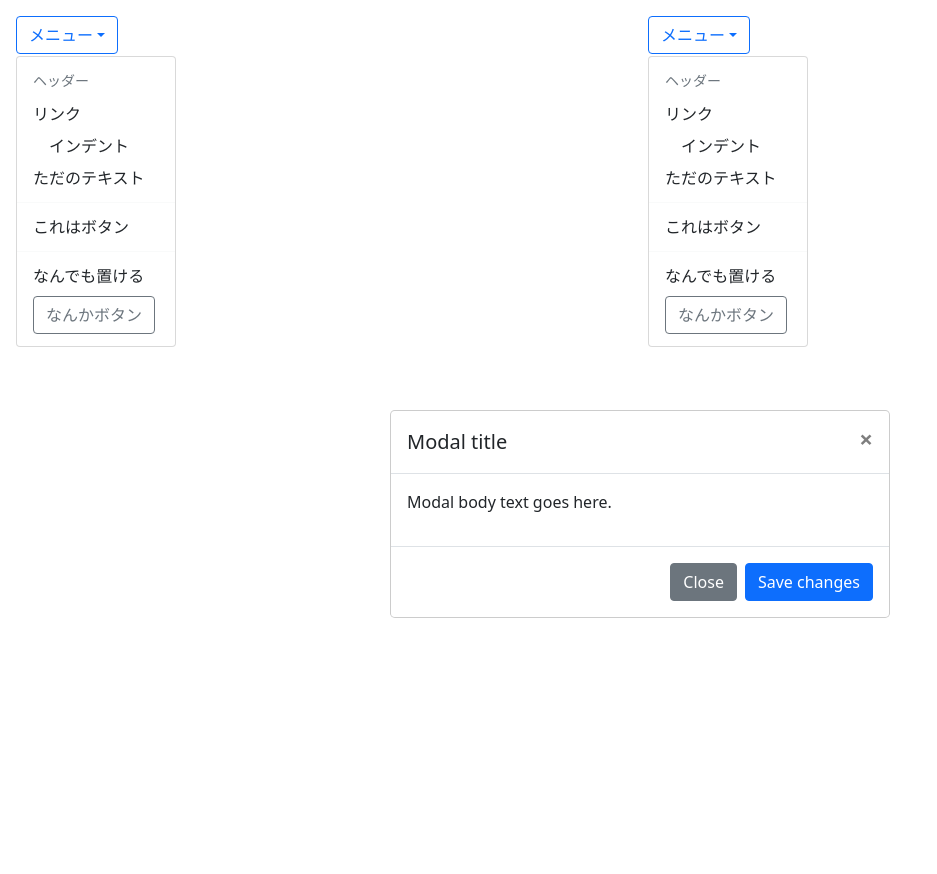
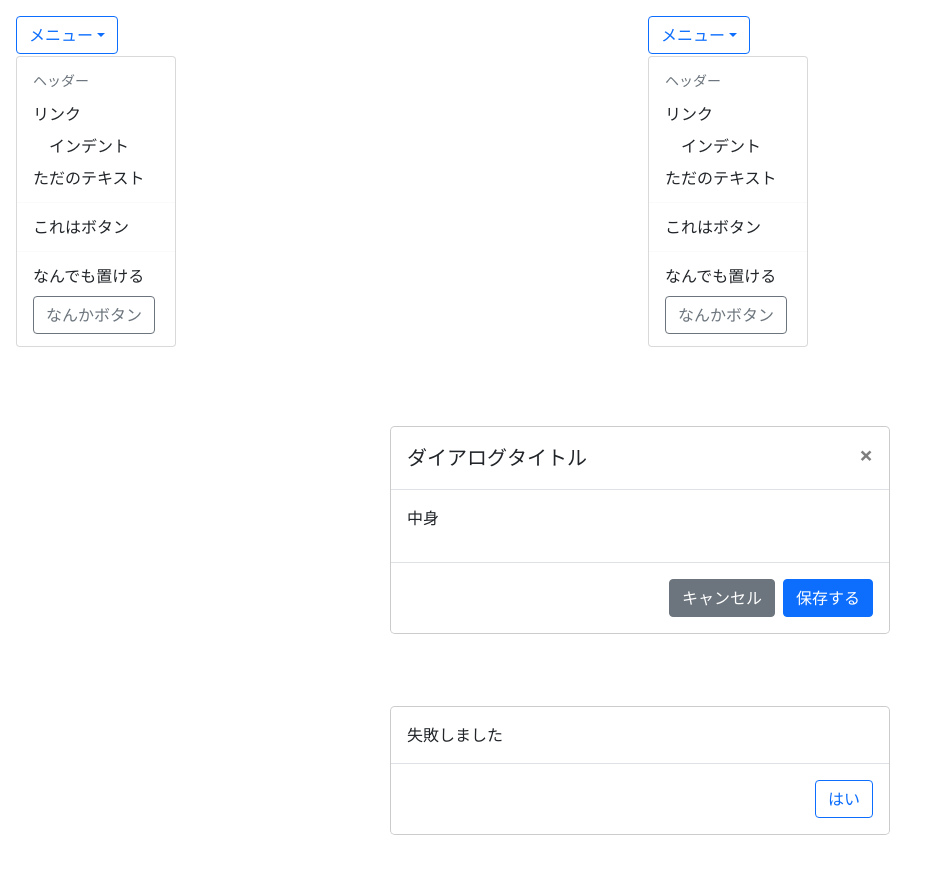
Before and after one commit to kazuma1989/zenn-react-nest, a React app: page / in a window 1280 px wide. Shown: the top 874 px of the page, without its empty margins (0-937 px from the left). Before the commit the page ends 800 px from the top, so only its background shows below. Built offline with nearby package versions, Linux system fonts and the light colour scheme.

Commit message:
feat: ダイアログ追加

```diff
--- a/src/App.tsx
+++ b/src/App.tsx
@@ -1,4 +1,5 @@
 import React, { useState } from "react"
+import { Dialog } from "./Dialog_2"
 import { Dropdown as Dropdown_1 } from "./Dropdown_1"
 import { Dropdown } from "./Dropdown_2"
 
@@ -11,12 +12,12 @@ export function App() {
     setOpen1((v) => !v)
   }
 
-  const [open2, setOpen2] = useState(true)
-  const close2 = () => {
-    setOpen2(false)
+  const [open, setOpen] = useState(true)
+  const close = () => {
+    setOpen(false)
   }
-  const toggleOpen2 = () => {
-    setOpen2((v) => !v)
+  const toggleOpen = () => {
+    setOpen((v) => !v)
   }
 
   return (
@@ -96,14 +97,11 @@ export function App() {
 
       <div style={{ height: 350 }}>
         <Dropdown>
-          <Dropdown.Button
-            className="btn-outline-primary"
-            onClick={toggleOpen2}
-          >
+          <Dropdown.Button className="btn-outline-primary" onClick={toggleOpen}>
             メニュー
           </Dropdown.Button>
 
-          <Dropdown.Menu open={open2} onAction={close2}>
+          <Dropdown.Menu open={open} onAction={close}>
             <Dropdown.MenuHeader>ヘッダー</Dropdown.MenuHeader>
 
             <a href="#1" style={{ textDecoration: "none" }}>
@@ -154,33 +152,80 @@ export function App() {
         </Dropdown>
       </div>
 
-      <div style={{ height: 350, gridColumn: "1 / -1" }}>
-        <div className="modal-dialog">
-          <div className="modal-content">
-            <div className="modal-header">
-              <h5 className="modal-title">Modal title</h5>
+      <div style={{ gridColumn: "1 / -1" }}>
 
-              <button type="button" className="close" aria-label="Close">
-                <span aria-hidden="true">&times;</span>
-              </button>
-            </div>
+      </div>
 
-            <div className="modal-body">
-              <p>Modal body text goes here.</p>
-            </div>
+      <div style={{ gridColumn: "1 / -1" }}>
+        <Dialog>
+          <Dialog.Header>
+            <Dialog.HeaderTitle>ダイアログタイトル</Dialog.HeaderTitle>
 
-            <div className="modal-footer">
-              <button type="button" className="btn btn-secondary">
-                Close
-              </button>
+            <Dialog.HeaderCloseButton
+              onClick={() => {
+                console.log("close!")
+              }}
+            />
+          </Dialog.Header>
 
-              <button type="button" className="btn btn-primary">
-                Save changes
-              </button>
-            </div>
-          </div>
-        </div>
+          <Dialog.Body>
+            <p>中身</p>
+          </Dialog.Body>
+
+          <Dialog.Footer>
+            <Dialog.FooterButton className="btn-secondary">
+              キャンセル
+            </Dialog.FooterButton>
+
+            <Dialog.FooterButton className="btn-primary">
+              保存する
+            </Dialog.FooterButton>
+          </Dialog.Footer>
+        </Dialog>
+      </div>
+
+      <div style={{ gridColumn: "1 / -1" }}>
+        <Dialog>
+          <Dialog.Body>失敗しました</Dialog.Body>
+
+          <Dialog.Footer>
+            <Dialog.FooterButton className="btn-outline-primary">
+              はい
+            </Dialog.FooterButton>
+          </Dialog.Footer>
+        </Dialog>
       </div>
     </div>
   )
 }
+
+export function Dialog_1({
+  title,
+  onClose,
+  children,
+}: {
+  title?: React.ReactNode
+  onClose?(): void
+  children?: React.ReactNode
+}) {
+  return (
+    <div className="modal-dialog">
+      <div className="modal-content">
+        <div className="modal-header">
+          <h5 className="modal-title">{title}</h5>
+
+          <button
+            type="button"
+            className="close"
+            aria-label="Close"
+            onClick={onClose}
+          >
+            <span aria-hidden="true">&times;</span>
+          </button>
+        </div>
+
+        <div className="modal-body">{children}</div>
+      </div>
+    </div>
+  )
+}
--- /dev/null
+++ b/src/Dialog_2.tsx
@@ -0,0 +1,44 @@
+import React from "react"
+
+export function Dialog({ children }: { children?: React.ReactNode }) {
+  return (
+    <div className="modal-dialog">
+      <div className="modal-content">{children}</div>
+    </div>
+  )
+}
+
+Dialog.Header = function ({ children }: { children?: React.ReactNode }) {
+  return <div className="modal-header">{children}</div>
+}
+
+Dialog.HeaderTitle = function ({ children }: { children?: React.ReactNode }) {
+  return <h5 className="modal-title">{children}</h5>
+}
+
+Dialog.HeaderCloseButton = function ({
+  ...props
+}: JSX.IntrinsicElements["button"]) {
+  return (
+    <button type="button" className="close" aria-label="Close" {...props}>
+      <span aria-hidden="true">&times;</span>
+    </button>
+  )
+}
+
+Dialog.Body = function ({ children }: { children?: React.ReactNode }) {
+  return <div className="modal-body">{children}</div>
+}
+
+Dialog.Footer = function ({ children }: { children?: React.ReactNode }) {
+  return <div className="modal-footer">{children}</div>
+}
+
+Dialog.FooterButton = function ({
+  className,
+  ...props
+}: JSX.IntrinsicElements["button"]) {
+  return (
+    <button type="button" className={`btn ${className ?? ""}`} {...props} />
+  )
+}
```
